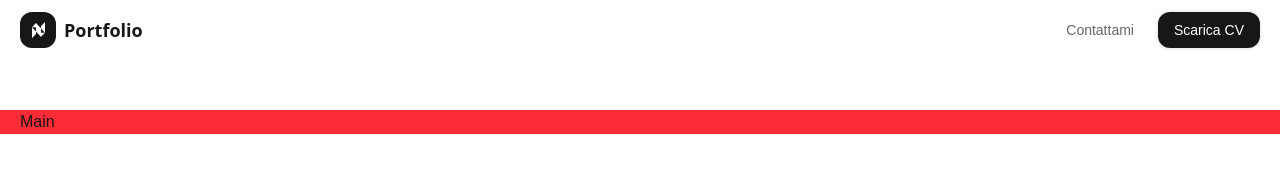
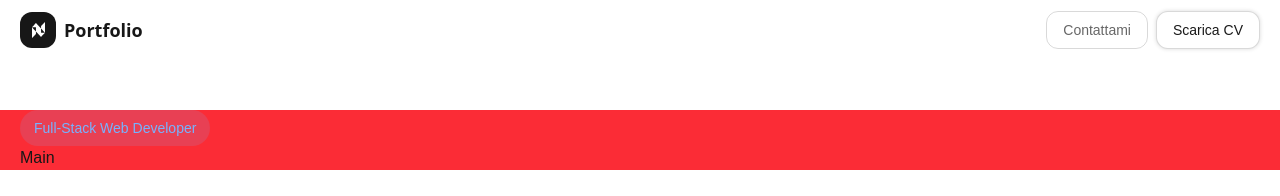
Before and after one commit to nicolocamassa/portfolio, a Next.js app: page / in a window 1280 px wide. Shown: the top 196 px of the page. Built offline with nearby package versions, Linux system fonts and the light colour scheme; a web font is replaced by a local one.

Commit message:
feat: add color tokens, upgrade Button, add Badge

```diff
--- a/app/components/layout/header.tsx
+++ b/app/components/layout/header.tsx
@@ -27,7 +27,7 @@ export default function Header() {
             Contattami
           </Button>
 
-          <Button href="#test" color="black" size="sm">
+          <Button href="#test" color="white" size="sm">
             Scarica CV
           </Button>
         </nav>
--- a/app/components/sections/HeroSection.tsx
+++ b/app/components/sections/HeroSection.tsx
@@ -1,9 +1,12 @@
+import Badge from "../ui/Badge"
 import MainContainer from "./MainContainer"
+
 
 export default function HeroSection() {
   return (
     <section className="relative">
       <MainContainer>
+        <Badge size="md">Full-Stack Web Developer</Badge>
         <p>Main</p>
       </MainContainer>
 
--- /dev/null
+++ b/app/components/ui/Badge.tsx
@@ -0,0 +1,28 @@
+import { tv, type VariantProps } from "tailwind-variants";
+
+const badge = tv({
+  base: "inline-flex items-center rounded-full font-medium bg-[var(--text-highlight-15)] text-[var(--text-highlight)]",
+  variants: {
+    size: {
+      xs: "text-xs px-2.5 py-1",
+      sm: "text-sm px-3 py-1.5",
+      md: "text-sm px-3.5 py-2",
+      lg: "text-base px-4 py-2.5",
+      xl: "text-lg px-5 py-3",
+    },
+  },
+  defaultVariants: {
+    size: "md",
+  },
+});
+
+type BadgeVariants = VariantProps<typeof badge>;
+
+type BadgeProps = {
+  children: React.ReactNode;
+  className?: string;
+} & BadgeVariants;
+
+export default function Badge({ children, size }: BadgeProps) {
+  return <span className={badge({ size })}>{children}</span>;
+}
--- a/app/components/ui/Buttons.tsx
+++ b/app/components/ui/Buttons.tsx
@@ -1,12 +1,13 @@
 import { tv, type VariantProps } from "tailwind-variants";
 
 const button = tv({
-  base: "inline-flex items-center justify-center hover:cursor-pointer font-medium rounded-xl shadow-[0px_0px_4px_0px_rgba(0,_0,_0,_0.15)] duration-300",
+  base: "inline-flex items-center justify-center border border-[var(--border-default)] hover:cursor-pointer font-medium rounded-xl shadow-[0px_0px_4px_0px_rgba(0,_0,_0,_0.15)] duration-300",
   variants: {
     color: {
       textOnly: "shadow-none hover:text-black text-[var(--text-secondary)]",
-      black: "bg-[var(--foreground)] text-white hover:bg-stone-800",
-      white: "bg-white text-[var(--text-primary)] hover:bg-[var(--text-highlight)] hover:text-white",
+      black: "bg-[var(--btn-primary-bg)] text-[var(--text-inverse)] hover:bg-[var(--btn-primary-bg-hover)]",
+      white: "bg-[var(--btn-secondary-bg)] text-[var(--text-primary)] hover:bg-[var(--btn-secondary-bg-hover)] hover:text-white",
+      cta: "bg-[var(--btn-cta-bg)] hover:bg-[var(--btn-cta-bg-hover)] text-[var(--text-inverse)] border-none"
     },
     size: {
       xs: "text-xs px-3 py-1.5",
--- a/app/globals.css
+++ b/app/globals.css
@@ -1,11 +1,38 @@
 @import "tailwindcss";
 
 :root {
+  /* *SUPERFICI */
   --background: #ffffff;
   --foreground: #171717;
+
+  /* *TESTI */
   --text-primary: rgba(0, 0, 0, 0.9);
   --text-secondary: rgba(0, 0, 0, 0.6);
   --text-highlight: #77B2FF;
+  --text-highlight-15: rgba(119, 178, 255, 0.15);
+
+  --text-inverse: #fff;
+
+  /* *BORDERS E DIVISORI */
+  --border-default: rgba(0, 0, 0, 0.15);
+
+  /* *COLORI IDENTIFICATIVI */
+  --brand: #77b2ff;
+  --brand-hover: #94c2ff;
+  --brand-soft: rgba(119, 178, 255, 0.15);
+
+  /* *PULSANTI */
+  --btn-primary-bg: var(--foreground);
+  --btn-primary-text: var(--text-inverse);
+  --btn-primary-bg-hover: #262626;
+
+  /* CTA buttons */
+  --btn-cta-bg: var(--brand);
+  --btn-cta-bg-hover: var(--brand-hover);
+
+  /* White button */
+  --btn-secondary-bg: white;
+  --btn-secondary-bg-hover: var(--brand);
 }
 
 @theme inline {
```
